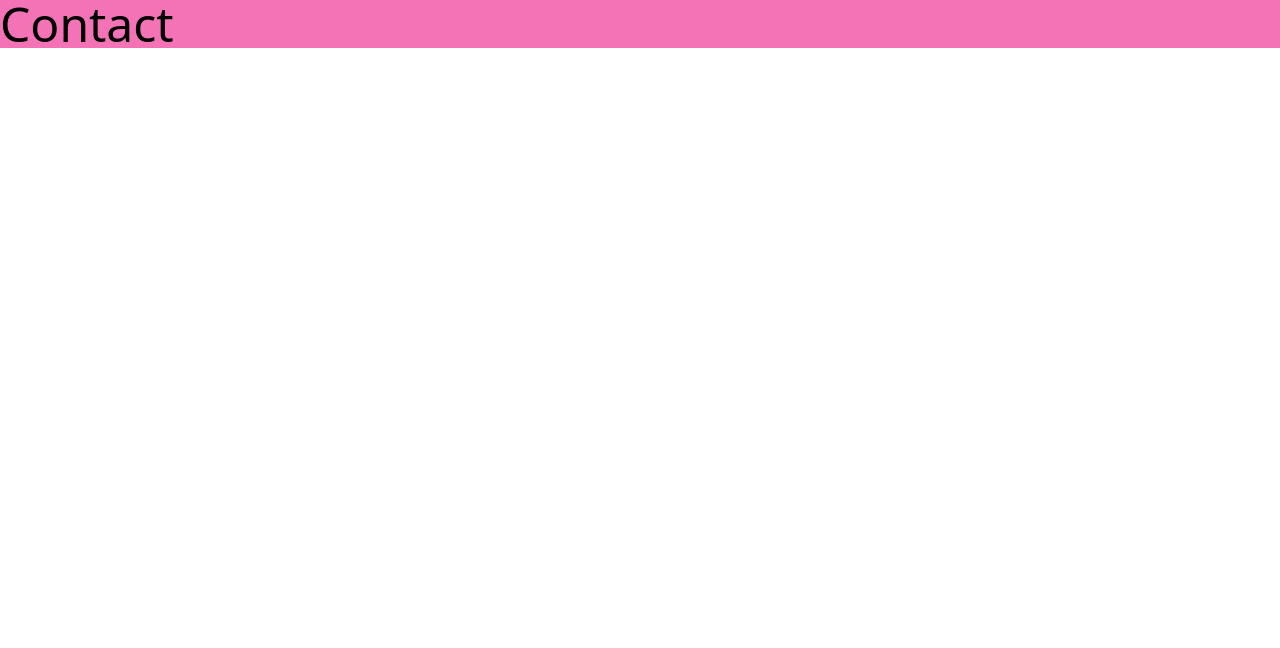
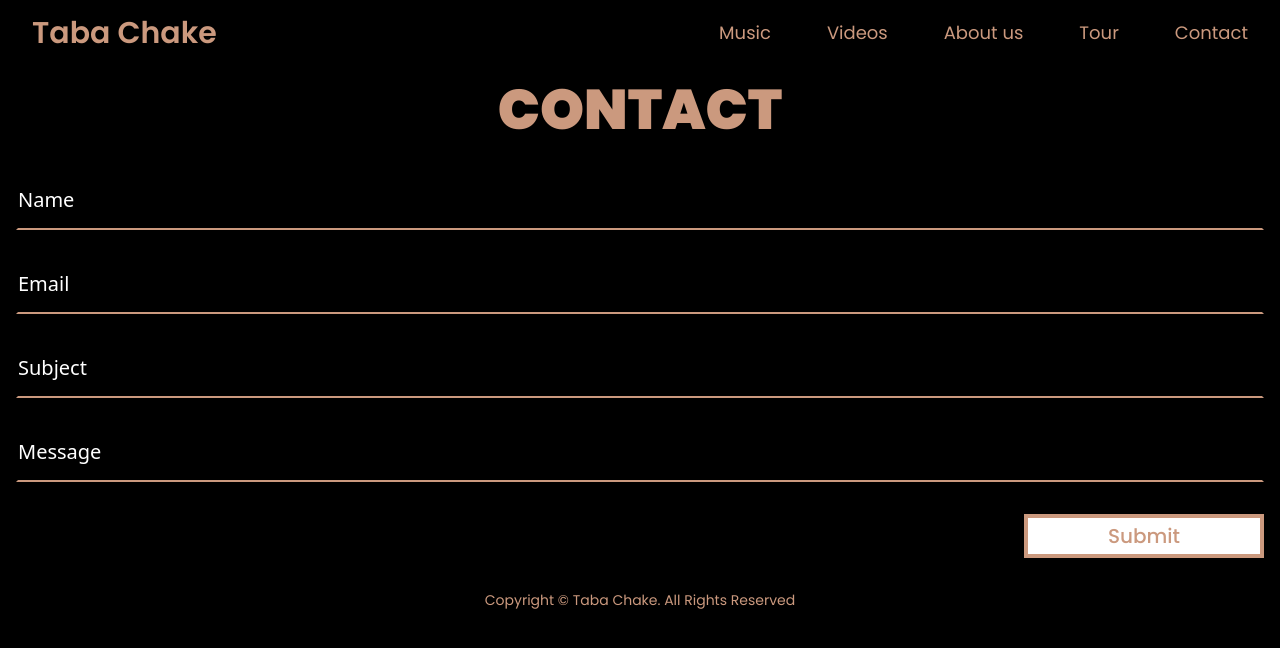
Before and after one commit to mikmak29/Web-Development-Eight, a website with bundled scripts: page src/pages/contact.html in a window 1280 px wide. Built offline with nearby package versions, Linux system fonts and the light colour scheme.

Commit message:
contact page added

```diff
--- a/src/pages/contact.html
+++ b/src/pages/contact.html
@@ -10,7 +10,58 @@
 </head>
 
 <body>
-    <h1 class="text-5xl bg-pink-400">Contact</h1>
+    <header
+        class="relative min-width w-screen max-w-full h-[8.2dvh] bg-black z-10 sm:flex sm:justify-between sm:items-center sm:py-3 sm:px-5 lg:py-4 lg:px-8">
+        <div class="max-w-full bg-black p-3 flex justify-between items-center shrink-0 sm:p-0 sm:w-fit">
+            <a class="text-accent-color text-2xl font-poppins font-semibold cursor-pointer md:text-3xl"
+                href="../../index.html">Taba
+                Chake</a>
+            <div class="flex justify-center items-center">
+                <svg id="menuButton" class="cursor-pointer sm:hidden" width="25px" height="25px" stroke-width="1.7"
+                    viewBox="0 0 24 24" fill="none" xmlns="http://www.w3.org/2000/svg" color="#CB997E">
+                    <path d="M3 5H21" stroke="#CB997E" stroke-width="1.7" stroke-linecap="round"
+                        stroke-linejoin="round">
+                    </path>
+                    <path d="M3 12H21" stroke="#CB997E" stroke-width="1.7" stroke-linecap="round"
+                        stroke-linejoin="round">
+                    </path>
+                    <path d="M3 19H21" stroke="#CB997E" stroke-width="1.7" stroke-linecap="round"
+                        stroke-linejoin="round">
+                    </path>
+                </svg>
+            </div>
+        </div>
+        <nav id="dropdown_list"
+            class="absolute -top-[240px] left-0 w-full bg-[#FFE8D6] py-3 -z-10 translate-y-0 transform transition-transform duration-500 ease-in-out sm:static sm:-top-0 sm:w-fit sm:bg-transparent sm:py-0 sm:-z-0 sm:translate-y-0 sm:transition-none">
+            <ul
+                class="[&>li>a]:text-accent-color [&>li>a]:text-xl [&>li>a]:font-poppins flex flex-col items-center gap-4 [&>li>a]:sm:text-sm sm:flex-row sm:justify-between sm:gap-12 [&>li>a]:md:text-lg lg:gap-14">
+                <li><a href="music.html">Music</a></li>
+                <li><a href="videos.html">Videos</a></li>
+                <li><a href="about.html">About us</a></li>
+                <li><a href="tour.html">Tour</a></li>
+                <li><a href="contact.html">Contact</a></li>
+            </ul>
+        </nav>
+    </header>
+    <section class="min-width w-screen min-h-[91.8dvh] bg-black p-4 text-center space-y-8">
+        <h1 class="text-accent-color text-[3.5rem] font-poppins font-black text-center leading-none">CONTACT</h1>
+        <div class="space-y-6">
+            <input type="text" name="name" id="name" placeholder="Name"
+                class="w-full h-[60px] bg-transparent border-2 border-transparent border-b-accent-color text-xl text-accent-color truncate placeholder:text-white placeholder:text-xl">
+            <input type="text" name="email" id="email" placeholder="Email"
+                class="w-full h-[60px] bg-transparent border-2 border-transparent border-b-accent-color text-xl text-accent-color placeholder:text-white placeholder:text-xl">
+            <input type="text" name="subject" id="subject" placeholder="Subject"
+                class="w-full h-[60px] bg-transparent border-2 border-transparent border-b-accent-color text-xl text-accent-color placeholder:text-white placeholder:text-xl">
+            <input type="text" name="Message" id="Message" placeholder="Message"
+                class="w-full h-[60px] bg-transparent border-2 border-transparent border-b-accent-color text-accent-color text-xl placeholder:text-white placeholder:text-xl">
+        </div>
+        <div class="w-fit bg-accent-color ml-auto p-1 flex justify-center items-center">
+            <button class="bg-white p-1 px-20 text-accent-color text-xl font-poppins font-medium">Submit</button>
+        </div>
+        <h1 class="text-accent-color text-sm font-poppins text-center">Copyright © Taba Chake. All Rights Reserved
+        </h1>
+    </section>
+    <script type="module" src="../components/main.js"></script>
 </body>
 
 </html>
```
Also changed, not shown: dist/output.css.
